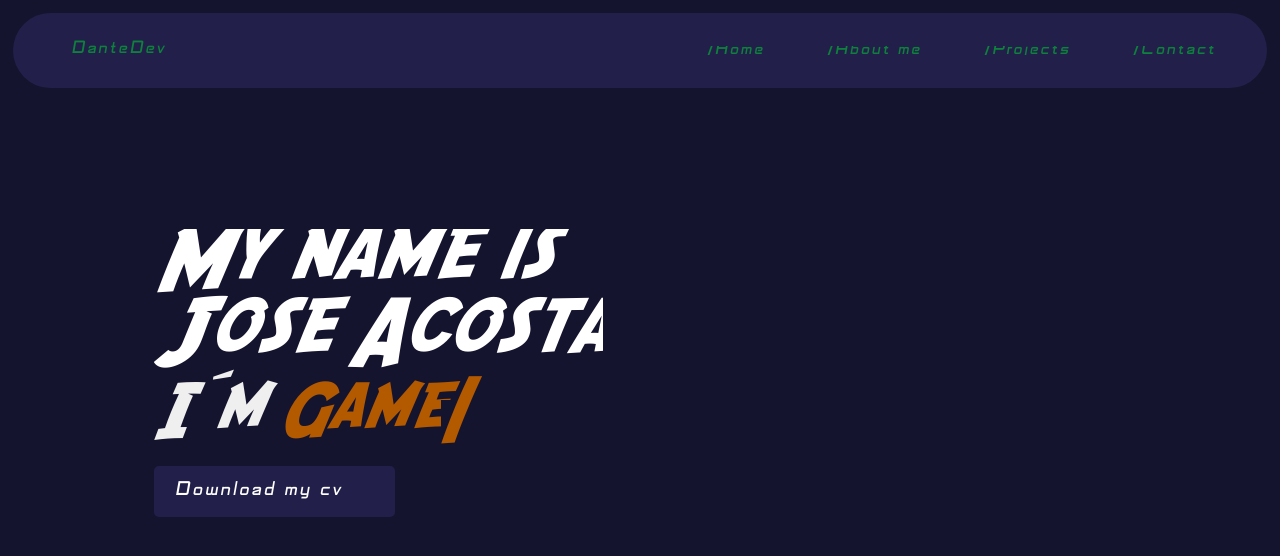
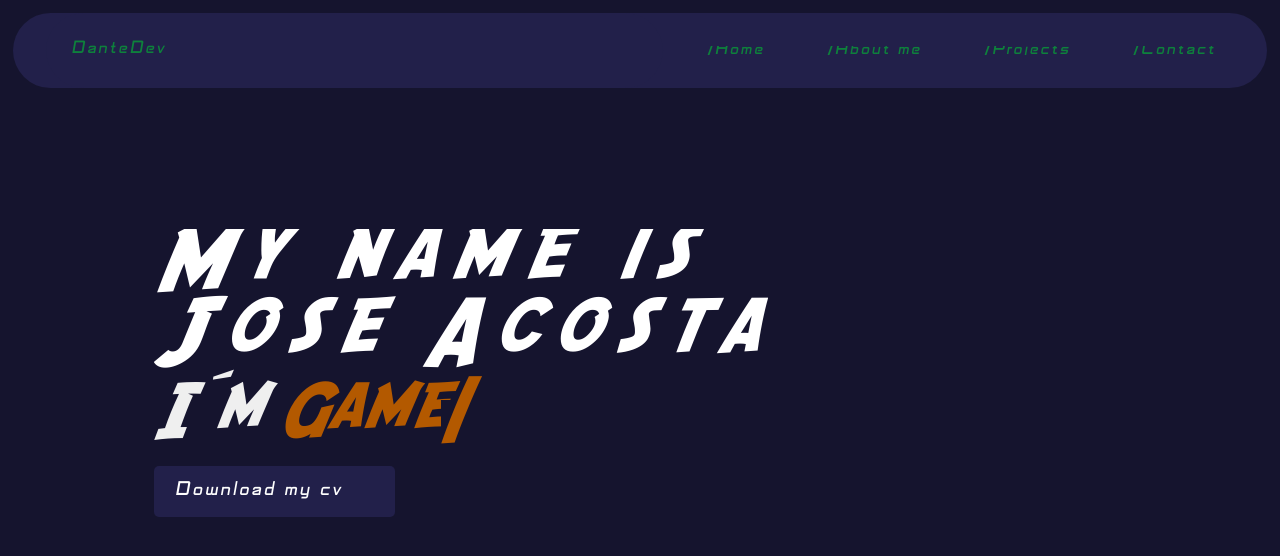
Before and after one commit to DanteDev2102/porfolio, a React (Create React App) app: page / in a window 1280 px wide. Shown: the top 556 px of the page. Built offline with nearby package versions, Linux system fonts and the light colour scheme.

Commit message:
fix(Home): cut letter typed

```diff
--- a/src/sass/pages/_home.scss
+++ b/src/sass/pages/_home.scss
@@ -29,19 +29,17 @@
 }
 
 .text {
-	font-family: sans-serif;
+	font-family: SF Fedora;
 	&.title {
 		color: lighten($secondary, 15%);
 		font-size: 4.8rem;
-		font-weight: 200;
-		font-family: SF Fedora;
+		font-weight: 100;
+		letter-spacing: 15px;
 	}
 	&.description {
 		color: $secondary;
-		font-family: SF Fedora;
 	}
 	&.typed {
 		color: lighten($alert, 15%);
-		font-family: SF Fedora;
 	}
 }
```
